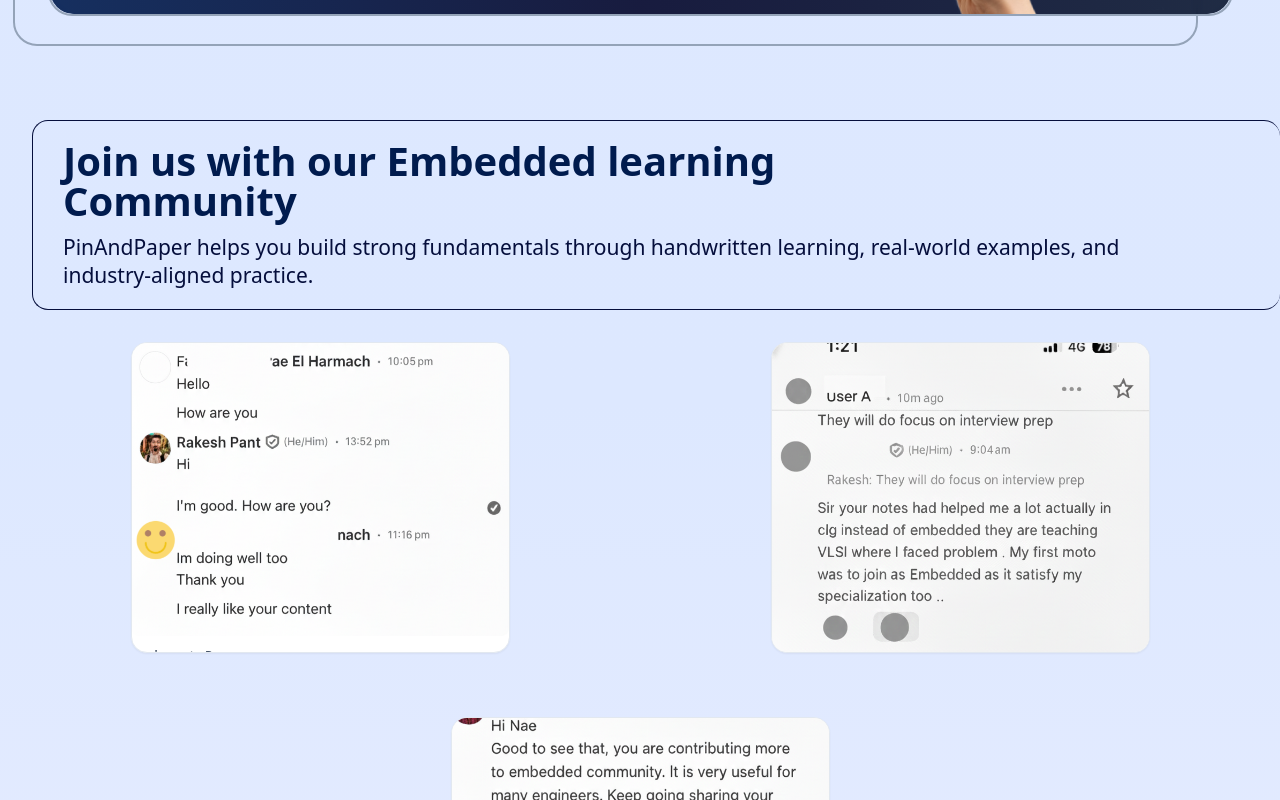
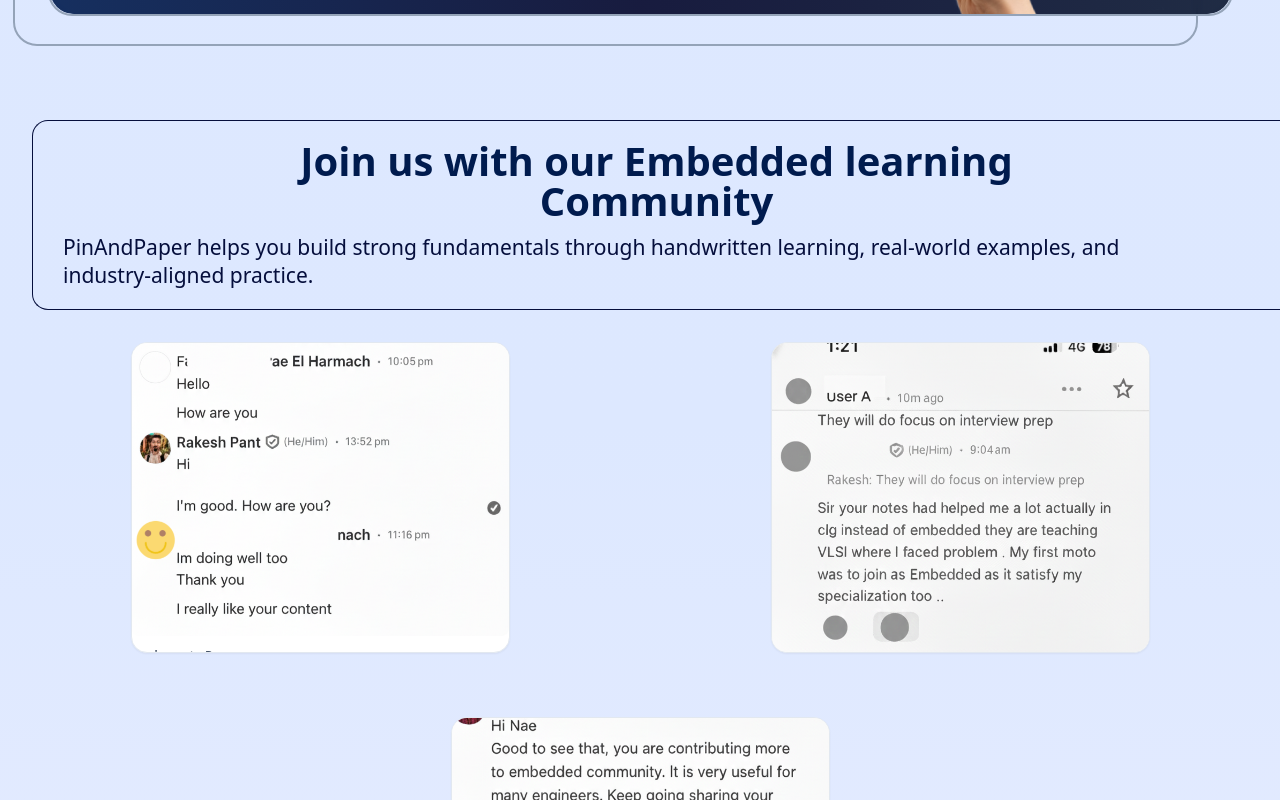
Before and after one commit to ritikpal1122/Pin-And-Paper, a React (Vite) app: page / in a window 1280 px wide. Shown: the part 1680-2480 px from the top of the page. Built offline with nearby package versions, Linux system fonts and the light colour scheme.

Commit message:
added image

```diff
--- a/src/components/CommunitySection.jsx
+++ b/src/components/CommunitySection.jsx
@@ -14,8 +14,8 @@
 
       <div className="relative z-10" style={{ paddingBottom: "50px" }}>
         <div className="flex justify-center lg:justify-end px-4 lg:px-0">
-          <div className="w-full max-w-[1415px] lg:ml-8" style={{ borderTop: "1px solid #050E3C", borderRight: "0px", borderBottom: "1px solid #050E3C", borderLeft: "1px solid #050E3C", borderRadius: "16px 16px 16px 16px", padding: "20px 30px", textAlign: "left" }}>
-            <p className="font-extrabold text-papNavy text-2xl sm:text-3xl md:text-4xl lg:text-[40px] text-center lg:text-left" >
+          <div className="w-full max-w-[1415px] lg:ml-8 lg:border-t lg:border-b lg:border-l lg:border-r-0 lg:rounded-l-2xl" style={{ padding: "20px 30px", textAlign: "left", borderColor: "#050E3C" }}>
+            <p className="font-extrabold text-papNavy text-2xl sm:text-3xl md:text-4xl lg:text-[40px] text-left lg:text-center" >
               Join us with our Embedded learning
               <br />
               Community
--- a/src/components/ModulesSection.jsx
+++ b/src/components/ModulesSection.jsx
@@ -16,7 +16,7 @@
 
       <div className="relative z-10" style={{ paddingBottom: "50px" }}>
         {/* Upper Text - Full Width */}
-        <p className="text-slate-600  mt-6 text-center italic font-light px-4" style={{ fontSize: "16px" }}>
+        <p className="text-slate-600  mt-6 mb-4 lg:mb-0 text-left lg:text-center italic font-light px-4" style={{ fontSize: "16px" }}>
           Transforming 2,000+ handwritten embedded notes into the open-source learning platform
           <br />
           for future engineers practical, visual, and built for real careers.
@@ -24,7 +24,7 @@
 
         {/* Text and Logo Section */}
         <div className="grid lg:grid-cols-[1fr_auto] gap-4 lg:gap-10 items-center px-4 lg:px-0">
-          <div className="text-left flex flex-col w-full lg:w-auto px-5 lg:pl-20 lg:pr-8" style={{ maxWidth: "784px", borderTop: "1px solid #050E3C", borderRight: "1px solid #050E3C", borderBottom: "1px solid #050E3C", borderLeft: "0", borderRadius: "0 16px 16px 0", alignItems: "flex-start" }}>
+          <div className="text-left flex flex-col w-full lg:w-auto px-0 lg:pl-20 lg:pr-8 lg:border-t lg:border-r lg:border-b lg:border-l-0 lg:rounded-r-2xl" style={{ maxWidth: "784px", alignItems: "flex-start", borderColor: "#050E3C" }}>
             <h2 className="font-extrabold text-xl sm:text-2xl md:text-3xl lg:text-4xl" style={{ textAlign: "left", lineHeight: "1.2", color: "#050E3C" }}>
               Learn essential embedded system skills for real engineering careers
             </h2>
@@ -44,7 +44,7 @@
         </div>
 
         {/* Module Cards */}
-        <div className="mx-auto px-4 lg:px-0" style={{ maxWidth: "1185px" }}>
+        <div className="mx-auto px-0 md:px-4 lg:px-0" style={{ maxWidth: "1185px" }}>
           <div className="">
             <div className="grid gap-4 grid-cols-1 sm:grid-cols-2 lg:grid-cols-4 justify-center">
             <ModuleCard
--- a/src/components/PageFooter.jsx
+++ b/src/components/PageFooter.jsx
@@ -5,7 +5,7 @@
   return (
     <footer className="mt-auto bg-papNavy text-slate-100 pt-8 pb-6 w-full">
       <div className="w-full px-4 lg:px-8">
-        <div className="flex flex-col md:flex-row md:items-center md:justify-between gap-4 mb-6">
+        <div className="flex flex-row items-center justify-between gap-4 mb-6">
           <div className="flex items-center">
             <img src={Group38} alt="PinAndPaper Logo" className="h-12 w-auto" />
           </div>
--- a/src/components/StorySection.jsx
+++ b/src/components/StorySection.jsx
@@ -12,7 +12,7 @@
           <br />
           One Handwritten Note at a Time
         </h2>
-        <p className="mt-4 font-light text-xs sm:text-sm md:text-base text-slate-600 leading-relaxed break-words overflow-wrap-anywhere">
+        <p className="mt-4 font-light text-xs sm:text-sm md:text-base text-slate-600 leading-relaxed break-words overflow-wrap-anywhere w-full lg:w-[500px] text-center lg:text-left mx-auto">
           PinAndPaper exists to make embedded systems learning clear,
           accessible, and career‑relevant. We transform deeply researched
           handwritten engineering notes into structured, visual, and practical
```
